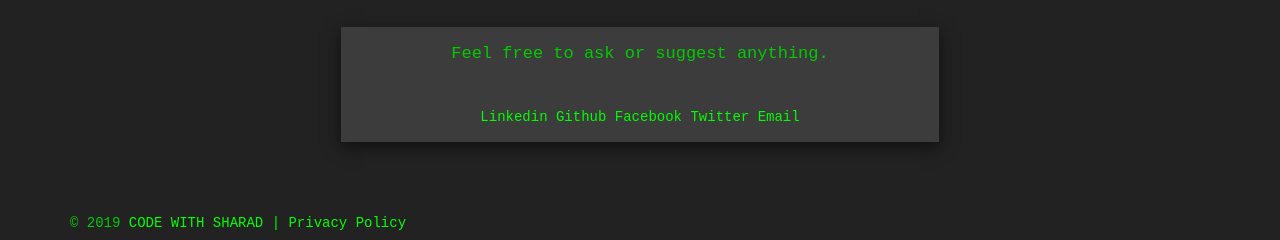
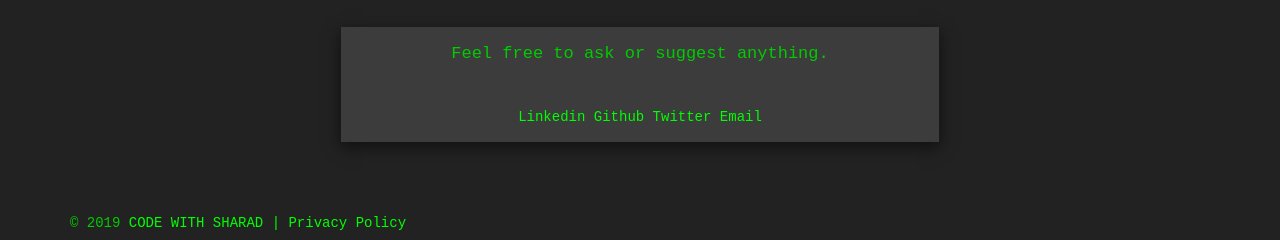
Before and after one commit to cwithsharad/cwithsharad.github.io, a Jekyll site: the page built from index.html, in a window 1280 px wide. Shown: the part 1355-1595 px from the top of the page. Built offline with Jekyll 4.4.1, drawn with Linux system fonts in a browser that asks for light colours; nearby versions of some CDN libraries; the list of posts is cut into pages by our own code.

Commit message:
Update _config.yml

```diff
--- a/_config.yml
+++ b/_config.yml
@@ -48,8 +48,6 @@
     url: https://www.linkedin.com/in/srsmaurya
   - title: github
     url: https://github.com/sharadcodes
-  - title: facebook
-    url: https://fb.me/therealsharad
   - title: twitter
     url: https://twitter.com/iamsharadraj
   - title: email
```
